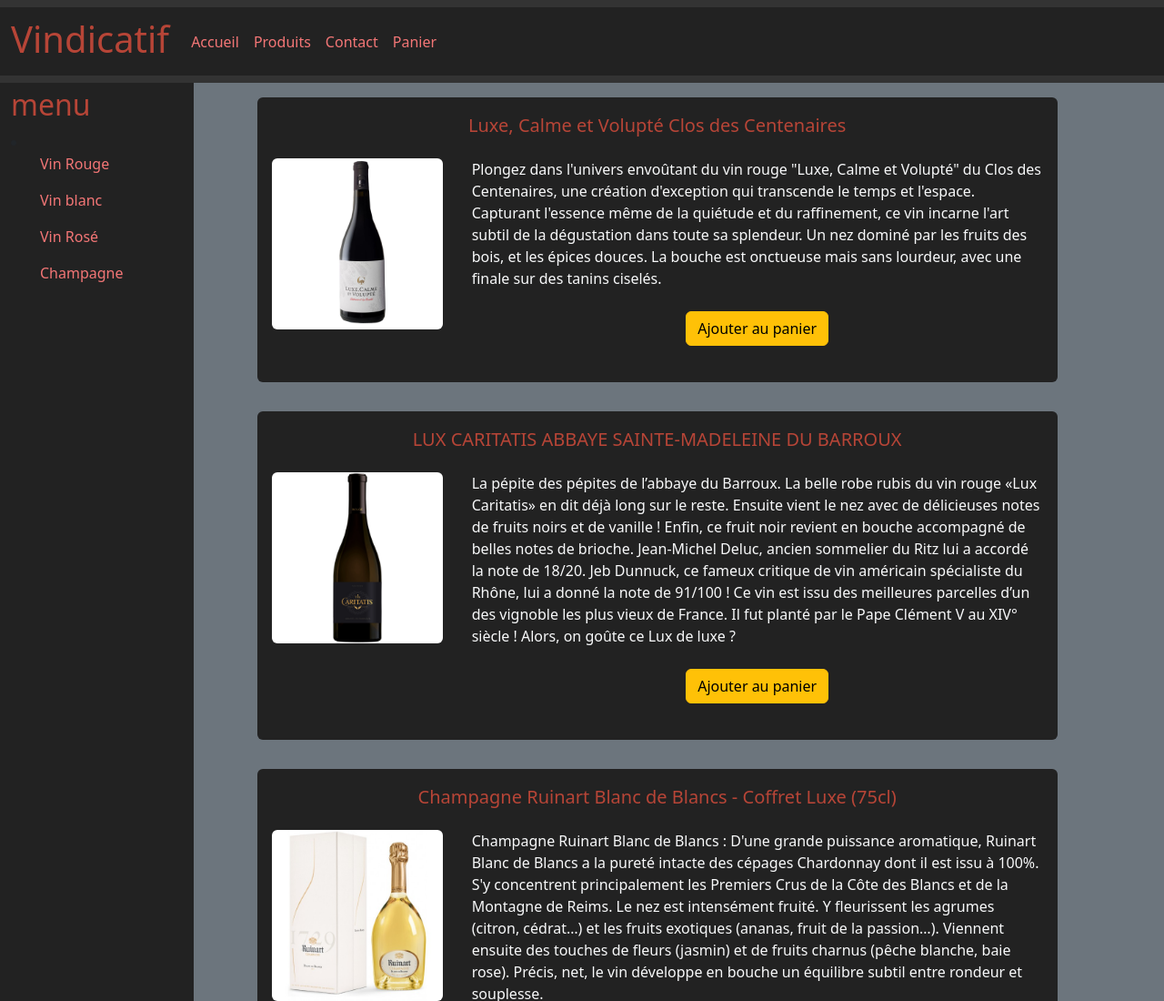
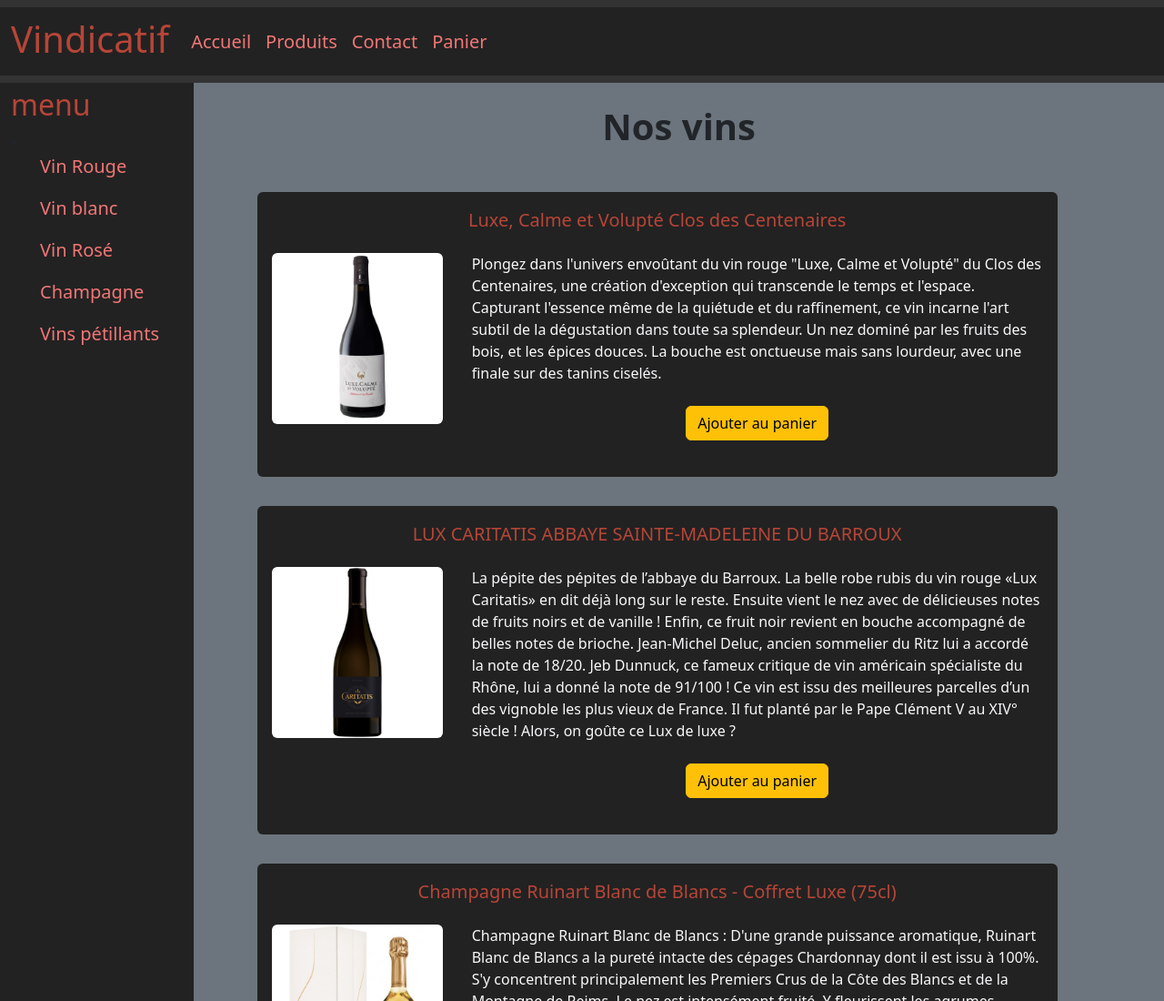
Before and after one commit to NicolasCayez/UI-UX, a plain HTML site: page boutique.html in a window 1280 px wide. Shown: the top 1100 px of the page at 91% size. Drawn offline with nearby package versions, Linux system fonts and the light colour scheme.

Commit message:
taille police

```diff
--- a/boutique.html
+++ b/boutique.html
@@ -31,14 +31,16 @@
                 <div class="col-2 couleur1">
                     <p class="titrerouge fw-fold fs-2">menu</p>
                     <li>
-                        <ul class="texterouge">Vin Rouge</ul>
-                        <ul class="texterouge">Vin blanc</ul>
-                        <ul class="texterouge">Vin Rosé</ul>
-                        <ul class="texterouge">Champagne</ul>
+                        <ul class="texterouge fs-5">Vin Rouge</ul>
+                        <ul class="texterouge fs-5">Vin blanc</ul>
+                        <ul class="texterouge fs-5">Vin Rosé</ul>
+                        <ul class="texterouge fs-5">Champagne</ul>
+                        <ul class="texterouge fs-5">Vins pétillants</ul>
                     </li>
                 </div>
                 <div class="col-9 container-fluid">
                     <div class="row">
+                        <h1 class="titreform bienvenue bg-secondary fw-bold">Nos vins</h1>
                         <div class="col-11 m-3 couleur1 rounded">
                             <div class="text-center titrerouge mt-3">
                                 Luxe, Calme et Volupté Clos des Centenaires
--- a/header.html
+++ b/header.html
@@ -24,19 +24,19 @@
                     <ul class="navbar-nav me-auto mb-2 mb-lg-0">
                         <!-- lien accueil -->
                         <li class="nav-item">
-                            <a class="nav-link texterouge" aria-current="page" href="./index.html">Accueil</a>
+                            <a class="nav-link texterouge fs-5" aria-current="page" href="./index.html">Accueil</a>
                         </li>
                         <!-- lien boutique -->
                         <li class="nav-item">
-                            <a class="nav-link texterouge" href="./boutique.html">Produits</a>
+                            <a class="nav-link texterouge fs-5" href="./boutique.html">Produits</a>
                         </li>
                         <!-- lien contact -->
                         <li class="nav-item">
-                            <a class="nav-link texterouge" href="./contact.html">Contact</a>
+                            <a class="nav-link texterouge fs-5" href="./contact.html">Contact</a>
                         </li>
                         <!-- lien Panier -->
                         <li class="nav-item">
-                            <a class="nav-link texterouge" href="./panier.html">Panier</a>
+                            <a class="nav-link texterouge fs-5" href="./panier.html">Panier</a>
                         </li>
                     </ul>
                 </div>
```
Also changed, not shown: contact.html (+4 -3 lines).
